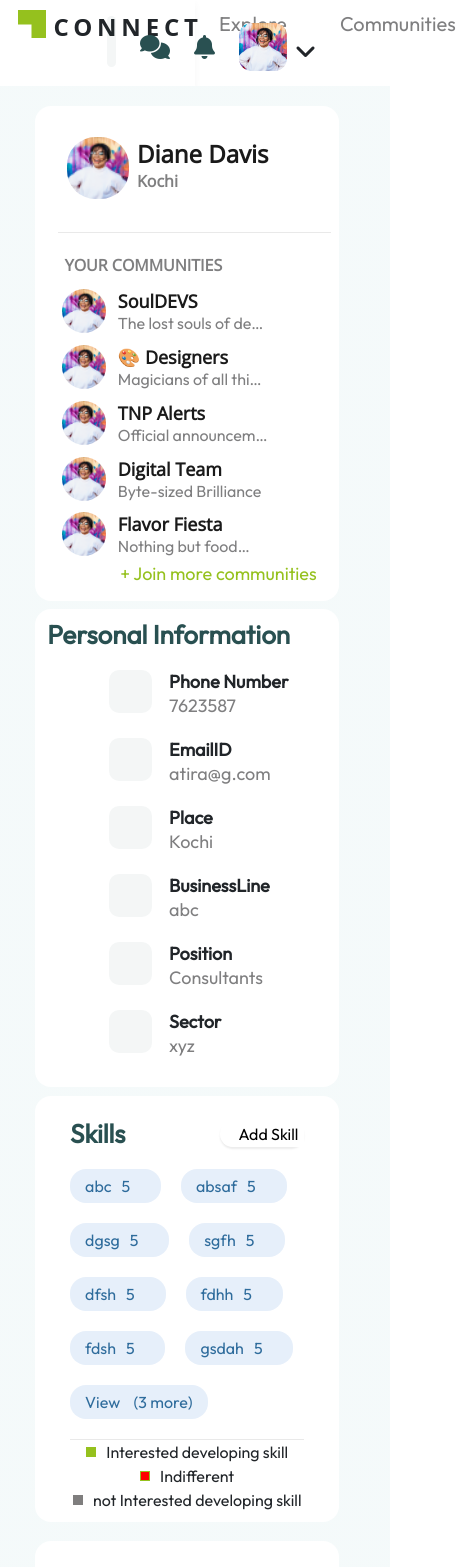
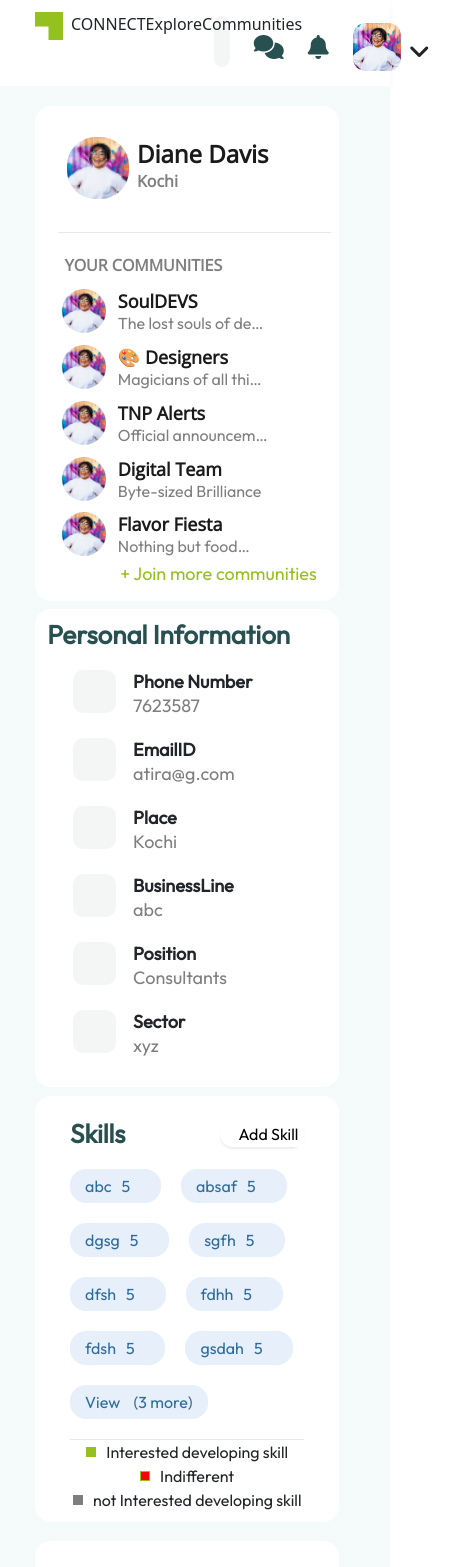
Before and after one commit to ayshapa123/TNPCONNECT1, an Angular app: page / in a window 390 px wide. Shown: the top 1567 px of the page, 456 px wide, since content can reach past the window. Built offline with nearby package versions, Linux system fonts and the light colour scheme.

Commit message:
personal info padding

```diff
--- a/src/app/modules/profile/community/community.component.css
+++ b/src/app/modules/profile/community/community.component.css
@@ -60,9 +60,9 @@
   color: #1A1A1A;
 
   font-family: Open Sans;
-  font-size: 24px;
+  font-size: 1.5em;
   font-style: normal;
-  font-weight: 700;
+
   line-height: normal;
 }
 
--- a/src/app/modules/profile/community/community.component.html
+++ b/src/app/modules/profile/community/community.component.html
@@ -3,7 +3,7 @@
         <!-- <img src="../../../assets/Rectangle 9.png"> -->
     </div>
     <div class="name_place ms-2">
-        <p class="name">Diane Davis</p>
+        <p class="name" style="font-weight:700">Diane Davis</p>
         <p class="place">Kochi</p>
 
     </div>
--- a/src/app/modules/profile/personalinfo/personalinfo.component.css
+++ b/src/app/modules/profile/personalinfo/personalinfo.component.css
@@ -3,7 +3,7 @@
 }
 .section{
     /* padding: 20px 20px 0px 63px; */
-    padding: 0px 36px 9px 86px
+    padding: 0px 36px 9px 50px
 }
 
 .row{
@@ -65,3 +65,9 @@ i{
     display: flex;
     align-items: center;
 }
+
+@media (max-width:770px) {
+    .row{
+        display:block;
+    }
+}
--- a/src/app/modules/profile/profile.component.css
+++ b/src/app/modules/profile/profile.component.css
@@ -50,7 +50,7 @@ app-skills{
 .ps{
     display: flex;
     flex-direction: column;
-    width:65%;
+    width:62%;
     margin-top:5%
     /* background-color: rgb(221, 158, 158); */
     /* border: 1px solid red; */
@@ -112,7 +112,7 @@ app-skills{
   }
   @media only screen and (max-width: 1061px) and (min-width: 896px){
     app-skills,app-personalinfo{
-        width: 80%;
+        /* width: 80%; */
         font-size: 1em;
     }
   }
@@ -130,7 +130,7 @@ app-skills{
 }
   @media only screen and (max-width: 895px) and (min-width: 787px){
     app-skills,app-personalinfo{
-        width: 70%;
+        /* width: 70%; */
 
 
     }
--- a/src/app/modules/profile/skills/skills.component.css
+++ b/src/app/modules/profile/skills/skills.component.css
@@ -16,6 +16,8 @@
 .tc-skillSection1{
     border-bottom-left-radius: 16px;
     border-bottom-right-radius: 16px;
+    margin-bottom: 23%;
+
 }
 
 .tc-skillSection,.tc-skillSection1 {
@@ -162,6 +164,7 @@ p {
 
   }
 
+
   .floatright1{
     justify-content: center;
   }
@@ -174,4 +177,7 @@ p {
 .tc-skillSection,.tc-skillSection1 {
         border-radius: 16px;
 }
+.skill{
+    display: grid;
+}
   }
--- a/src/app/shared/header/header.component.css
+++ b/src/app/shared/header/header.component.css
@@ -15,6 +15,7 @@ header{
     justify-content:space-evenly;
     /* white-space: nowrap; */
     margin-left: 3%;
+    /* overflow: hidden; */
     /* position: relative; */
 }
 
@@ -25,7 +26,7 @@ header{
     /* border-radius: 46%; */
     display: grid;
     place-items: center;
-    /* border: 1px solid; */
+    /* border: 1px solid black; */
     /* border-color: #5b5a5a; */
     background-size: cover;
     background-repeat: no-repeat;
@@ -146,10 +147,19 @@ font-size: 24px;
     background-repeat: no-repeat;
 
 }
- @media only screen and (max-width: 1111px) {
-    header{
-        width:50%;
+ @media only screen and (max-width: 1111px)and(min-width:1090px) {
+    .imagediv{
+        width:12%;
+        padding-left: 3%;
 
     }
 
 }
+@media only screen and (max-width: 1091px)and(min-width:825px) {
+    .imagediv{
+        width:9%;
+        padding-left: 3%;
+
+    }
+
+}
--- a/src/app/shared/header/header.component.html
+++ b/src/app/shared/header/header.component.html
@@ -1,23 +1,23 @@
-<header  class="head1 d-flex">
+<header class="head1 d-flex">
     <div class="head mt-2 mb-2 ">
         <div class=" symbol d-flex  ">
             <div class="imagediv" style="background-image:url(../../../assets/Vector.png)"></div>
 
             <!-- <img src="../../../assets/Vector.png" height="16" width="16">        -->
-         <p class=" text1 ms-2">CONNECT</p>
+            <p class="ms-2">CONNECT</p>
         </div>
-        <div class="text  d-flex">
-        <p class="text2   " >Explore</p>
-        <p class="text3   ">Communities</p>
-        </div>
+        <!-- <div class=" d-flex"> -->
+            <p class="  ">Explore</p>
+            <p class="  ">Communities</p>
+        <!-- </div> -->
     </div>
 
     <div class="d-flex box mt-2 mb-2 ">
         <input type="text" name="text" placeholder="Search for people" class="icon search mt-2">
         <div class="notification_bell ms-4 mt-2">
             <div class="i_size d-flex">
-                    <i class="fa fa-comments" aria-hidden="true" style="color:#295051" ></i>
-                   <i class="fa fa-bell ms-4" aria-hidden="true" style="color:#295051" ></i>
+                <i class="fa fa-comments" aria-hidden="true" style="color:#295051"></i>
+                <i class="fa fa-bell ms-4" aria-hidden="true" style="color:#295051"></i>
             </div>
             <div class="d-flex ms-4">
                 <div class="imagediv1" style="background-image:url(../../../assets/Rectangle\ 9.png)"></div>
```
Also changed, not shown: src/app/modules/profile/profile.module.ts (+9 -2 lines), src/app/modules/profile/profile.service.ts (added, +16 -0 lines), 1 other file (tests, documents, lock files or other folders). Lines whose indentation alone changed are shown as unchanged.
